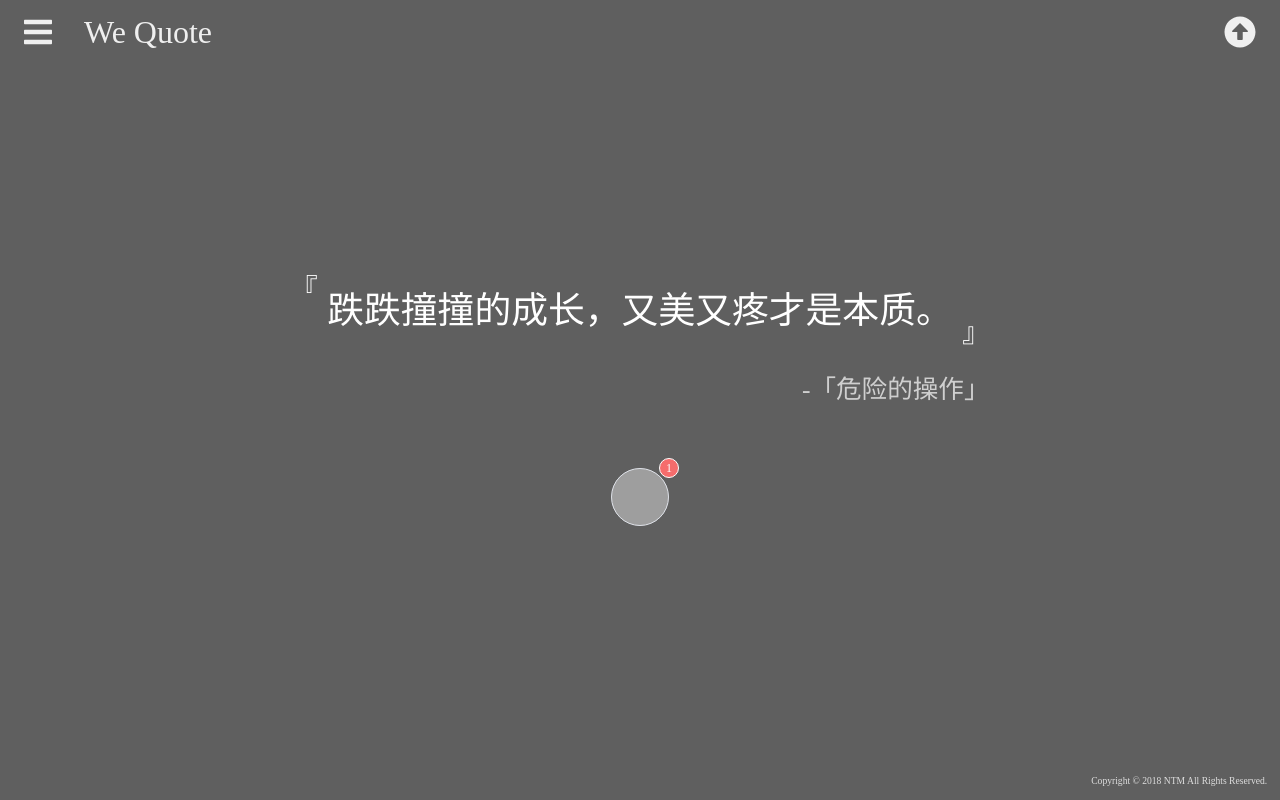
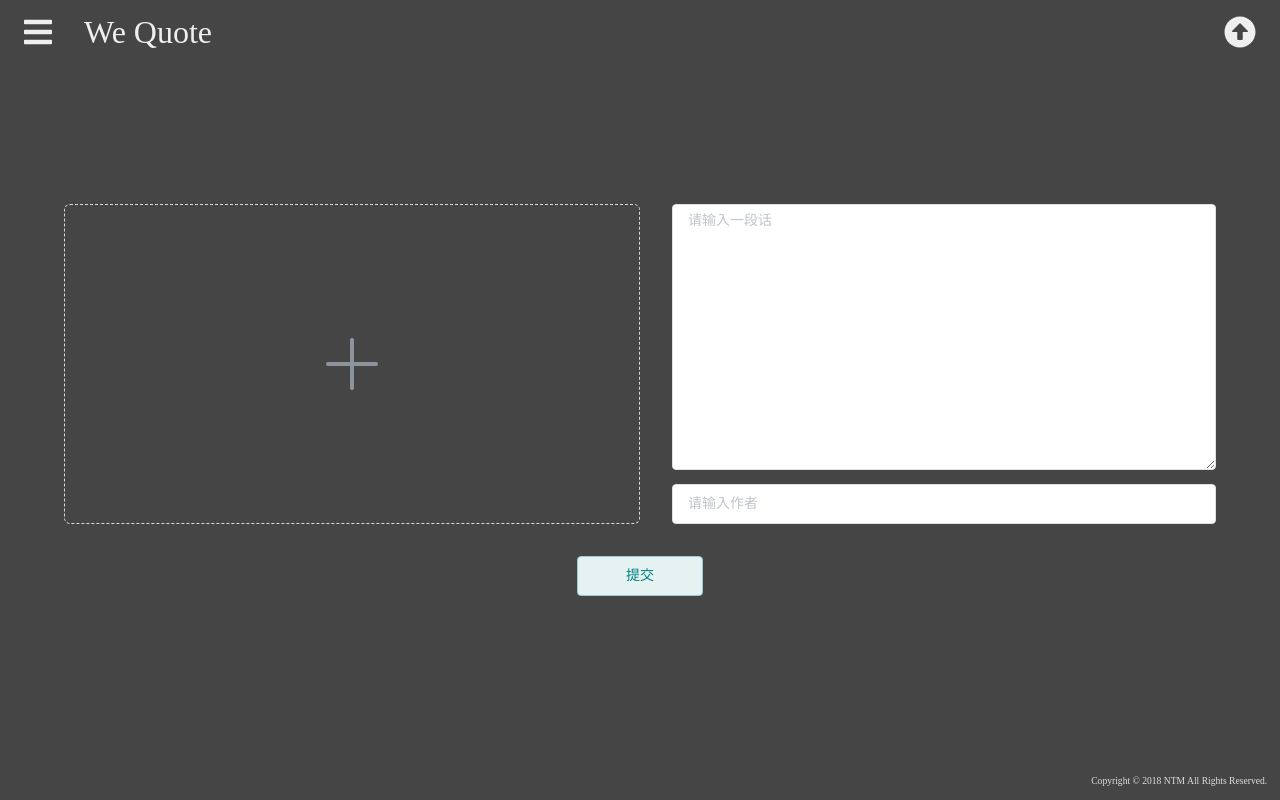
Before and after one commit to enihsyou/hitokoto, a Vue app: page /#/upload in a window 1280 px wide. Before the commit this address led to /#/. Built offline with nearby package versions, Linux system fonts and the light colour scheme.

Commit message:
添加vuex

```diff
--- a/package.json
+++ b/package.json
@@ -22,6 +22,8 @@
     "@vue/cli-service": "^3.0.0-beta.15",
     "@vue/eslint-config-prettier": "^3.0.0-rc.3",
     "axios": "^0.18.0",
+    "compass": "^0.1.1",
+    "compass-mixins": "^0.12.10",
     "node-sass": "^4.9.0",
     "normalize.css": "^8.0.0",
     "sass-loader": "^7.0.1",
--- /dev/null
+++ b/src/data/action-types.js
@@ -0,0 +1,3 @@
+const FETCH_WORD = "fetchWord";
+
+export { FETCH_WORD };
--- /dev/null
+++ b/src/data/mutation-types.js
@@ -0,0 +1,6 @@
+const ADD_WORD = "addWord";
+const LIKE_A_WORD = "likeWord";
+const DISLIKE_A_WORD = "dislikeWord";
+
+
+export { ADD_WORD, LIKE_A_WORD, DISLIKE_A_WORD };
--- /dev/null
+++ b/src/data/store.js
@@ -0,0 +1,78 @@
+import Vue from "vue";
+import Vuex from "vuex";
+import { ADD_WORD, LIKE_A_WORD, DISLIKE_A_WORD } from "./mutation-types";
+
+Vue.use(Vuex);
+
+/**
+ * @typedef {Object} HitokotoWord
+ * @property {number} id 本条一言的id
+ * @property {string} author 作者
+ * @property {string} sentence 一言正文
+ * @property {string} imageUrl 背景图片地址
+ * @property {number} likes 喜欢次数
+ * @property {boolean} liked 是否点击了喜欢
+ */
+
+export default new Vuex.Store({
+  /**@property { [HitokotoWord] } words 很多话*/
+  state: {
+    user: {
+      username: ""
+    },
+    words: [
+      {
+        id: 1,
+        author: "危险的操作",
+        sentence: "跌跌撞撞的成长，又美又疼才是本质。",
+        imageUrl: "https://piccdn.freejishu.com/images/2016/04/04/pixiv51081070.png",
+        likes: 87,
+        liked: false
+      },
+      {
+        id: 2,
+        author: "危险的sdfg操作",
+        sentence: "跌跌fsdgdsfg撞撞的成长，又美又疼才是本质。",
+        imageUrl: "https://piccdn.freejishu.com/images/2016/04/04/pixiv51081070.png",
+        likes: 8,
+        liked: false
+      },
+      {
+        id: 3,
+        author: "危险fdg的sdfg操作",
+        sentence: "3244324跌跌fsdgdsfg撞撞的成长，又美又疼才是本质。",
+        imageUrl: "https://piccdn.freejishu.com/images/2016/04/04/pixiv51081070.png",
+        likes: 1,
+        liked: true
+      }
+    ]
+  },
+  mutations: {
+    /**
+     * @param state
+     * @param {HitokotoWord} newWord 要添加的新句子
+     */
+    [ADD_WORD](state, newWord) {
+      state.words.push(newWord);
+    },
+    [LIKE_A_WORD](state, likedWordId) {
+      let word = state.words.find(word => word.id === likedWordId);
+      word.liked = true;
+      word.likes += 1;
+    },
+    [DISLIKE_A_WORD](state, likedWordId) {
+      let word = state.words.find(word => word.id === likedWordId);
+      word.liked = false;
+      word.likes -= 1;
+    }
+  },
+  getters: {
+    /**@return {HitokotoWord}*/
+    randomWord: state => {
+      return state.words[Math.floor(Math.random() * state.words.length)];
+    },
+    likedWords: state => {
+      return state.words.filter(word => word.liked);
+    }
+  }
+});
--- a/src/main.js
+++ b/src/main.js
@@ -2,8 +2,7 @@ import Vue from "vue";
 import App from "./App.vue";
 
 import router from "./router";
-import store from "./store";
-import "./styles.scss";
+import store from "./data/store";
 
 // Axios
 import "./plugins/axios";
@@ -11,7 +10,7 @@ import "./plugins/axios";
 // Element UI
 import ElementUI from "element-ui";
 import locale from "element-ui/lib/locale/lang/zh-CN";
-
+import "./styles.scss";
 Vue.use(ElementUI, { locale });
 
 // FontAwesome 5
--- a/src/service/file-upload.js
+++ /dev/null
@@ -1,8 +0,0 @@
-import axios from 'axios';
-
-function uploader(url, formData) {
-  return axios.post(url, formData)
-      .then(x => x.data)
-}
-
-export { uploader }
--- /dev/null
+++ b/src/service/web-api.js
@@ -0,0 +1,55 @@
+import axios from "axios";
+
+/**
+ * @typedef {Object} SmmsApiResponse
+ * @property {String} code 上传文件状态。正常情况为 success。出现错误时为 error
+ * @property {String} filename 上传文件时所用的文件名
+ * @property {String} storename 上传后的文件名
+ * @property {Int} size 文件大小
+ * @property {Int} width 图片的宽度
+ * @property {Int} height 图片的高度
+ * @property {String} hash 随机字符串，用于删除文件
+ * @property {String} delete 删除上传的图片文件专有链接
+ * @property {String} url 图片服务器地址
+ * @property {String} path 图片的相对地址
+ * @property {String} msg 上传图片出错时将会出现
+ * @property {number} timestamp
+ */
+
+/**
+ * 向sm.ms API上传图片
+ * https://sm.ms/doc/
+ *
+ * @async
+ * @return {Promise<SmmsApiResponse>} A promise to the token.
+ */
+function uploadForm(file) {
+  let formData = new FormData();
+  formData.append("smfile", file);
+  return axios.post("https://sm.ms/api/upload", formData)
+      .then(x => x.data.data);
+}
+
+/**
+ * @typedef {Object} HitokotoApiResponse
+ * @property {Number} id 本条一言的id
+ * @property {string} hitokoto 一言正文。编码方式unicode。使用utf-8
+ * @property {string} type 类型
+ * @property {string} from 一言的出处
+ * @property {string} creator 添加者
+ * @property {string} created_at 添加时间
+ */
+
+/**
+ * 从一言API下载条目
+ * https://hitokoto.cn/api
+ *
+ * @async
+ * @return {Promise<HitokotoApiResponse>} A promise to the token.
+ */
+function getWordFromHitokotoApi() {
+  return axios.get("https://v1.hitokoto.cn")
+      .then(response => response.data); // https://github.com/axios/axios#response-schema
+}
+
+export { uploadForm, getWordFromHitokotoApi };
--- a/src/store.js
+++ /dev/null
@@ -1,10 +0,0 @@
-import Vue from "vue";
-import Vuex from "vuex";
-
-Vue.use(Vuex);
-
-export default new Vuex.Store({
-  state: {},
-  mutations: {},
-  actions: {}
-});
--- a/src/views/Upload.vue
+++ b/src/views/Upload.vue
@@ -11,25 +11,44 @@
           :on-change="handleFileChange"
           :on-success="handleUploadSuccess"
           :before-upload="beforeUpload"
-          :http-request="networkUpload"
+          :http-request="handleNetworkUpload"
           accept="image/*">
-        <img v-if="imageUrl" :src="imageUrl" class="image">
-        <i v-else class="el-icon-plus uploader-icon"></i>
+        <img v-if="imageUrl"
+             :src="imageUrl"
+             class="image">
+        <i v-else
+           class="el-icon-plus uploader-icon"></i>
       </el-upload>
       <div class="right">
-        <el-input v-model="sentence" placeholder="请输入一段话" type="textarea" class="sentence-input"></el-input>
-        <el-input v-model="author" placeholder="请输入作者" class="author-input"></el-input>
+        <el-input
+            v-model="sentence"
+            placeholder="请输入一段话"
+            type="textarea"
+            class="sentence-input"
+            required></el-input>
+        <el-input
+            v-model="author"
+            placeholder="请输入作者"
+            class="author-input"
+            required></el-input>
       </div>
     </div>
-    <el-button type="primary" plain class="commit-button" @click="commit">提交</el-button>
+    <el-button type="primary"
+               plain
+               class="commit-button"
+               @click="commit">提交
+    </el-button>
   </div>
 
 </template>
 
 <script>
-import { uploader } from "@/service/file-upload";
+import store from "@/data/store";
+import { ADD_WORD } from "@/data/mutation-types";
+import { uploadForm } from "@/service/web-api";
 
 export default {
+  store,
   data() {
     return {
       // imageUrl: "https://piccdn.freejishu.com/images/2016/04/04/pixiv51081070.png",
@@ -39,19 +58,31 @@ export default {
       author: "",
 
       /*保存上传结果*/
-      uploaded: {}
+      /**@type {SmmsApiResponse}*/
+      uploaded: {},
+      file: File
     };
   },
   methods: {
     handleFileChange(file) {
       this.imageUrl = URL.createObjectURL(file.raw);
     },
-    handleUploadSuccess(file) {
+    handleUploadSuccess() {
       this.$message.success("上传成功");
+      this.$store.commit(ADD_WORD, {
+        id: this.uploaded.timestamp,
+        author: this.author,
+        sentence: this.sentence,
+        imageUrl: this.uploaded.url,
+        likes: 0,
+        liked: false
+      });
     },
-    handleUploadFail(file) {
-      this.$message.error("上传失败")
+
+    handleUploadFail() {
+      this.$message.error("上传失败");
     },
+
     beforeUpload(file) {
       const isJPG = file.type === "image/jpeg";
       const isLt2M = file.size / 1024 / 1024 < 2;
@@ -64,32 +95,36 @@ export default {
       }
       return isJPG && isLt2M;
     },
+
     commit() {
-      let upload = this.$refs.upload;
-      if (upload.uploadFiles.length < 1) {
+      let uploader = this.$refs.upload;
+      if (uploader.uploadFiles.length < 1) {
         this.$message.error("未选择图片");
-        return;
+      } else if (this.author.trim().length === 0) {
+        this.$message.error("请填写作者");
+      } else if (this.sentence.trim().length === 0) {
+        this.$message.error("请填写句子");
+      } else {
+        uploader.submit();
       }
-      upload.submit();
     },
-    networkUpload(data) {
-      let formData = new FormData();
-      formData.append("smfile", data.file);
-      uploader(data.action, formData)
+
+    handleNetworkUpload(data) {
+      uploadForm(data.file)
           .then(x => {
-            console.log(x.data);
-            this.uploaded = x.data;
-            this.handleUploadSuccess(data.file)
+            this.uploaded = x;
+            this.handleUploadSuccess();
           })
           .catch(x => {
-            this.handleUploadFail(data.file)
+            this.handleUploadFail();
           });
     }
   }
 };
 </script>
 
-<style scoped lang="scss">
+<style scoped
+       lang="scss">
 .container {
   display: flex;
   flex-direction: column;
--- a/src/views/Word.vue
+++ b/src/views/Word.vue
@@ -2,26 +2,41 @@
   <div id="word-container">
 
     <!--整个网页的背景图层-->
-    <div class='background' :style="{backgroundImage:`url(${word.imageUrl})`}"></div>
+    <div class='background'
+         :style="{backgroundImage:`url(${currentWord.imageUrl})`}"></div>
 
     <!--文字部分-->
     <div class="word-card">
-      <Hitokoto :author="word.author" :sentence="word.sentence" />
+      <Hitokoto :author="currentWord.author"
+                :sentence="currentWord.sentence" />
     </div>
 
-    <el-badge :value="word.likes" :max="99" class="like-badge">
-      <el-button circle class="like-button"
-                 :class="{animated}"
-                 @click="plusOne();">
+    <el-badge :value="currentWord.likes"
+              :max="99"
+              class="like-badge">
+      <el-button circle
+                 class="like-button"
+                 :class="{'animated': currentWord.liked}"
+                 @click="plusOne">
         <!--<font-awesome-icon icon='heart' />-->
       </el-button>
     </el-badge>
 
+    <el-button circle
+               class="next-button"
+               @click="switchToNextWord">
+      <font-awesome-icon icon='heart' />
+    </el-button>
   </div>
 </template>
 
 <script>
 import Hitokoto from "@/components/Hitokoto";
+import { mapGetters } from "vuex";
+import store from "@/data/store";
+import { ADD_WORD, LIKE_A_WORD, DISLIKE_A_WORD } from "@/data/mutation-types";
+
+import { getWordFromHitokotoApi } from "@/service/web-api";
 
 const switchInterval = 5000;
 
@@ -30,34 +45,48 @@ export default {
   components: {
     Hitokoto
   },
+  store,
   data() {
     return {
-      switchInterval,
-      animated: false,
-      word: {
-        id: 1,
-        author: "危险的操作",
-        sentence: "跌跌撞撞的成长，又美又疼才是本质。",
-        imageUrl: "https://piccdn.freejishu.com/images/2016/04/04/pixiv51081070.png",
-        likes: 1
-      }
+      currentWord: {}
     };
   },
   methods: {
     plusOne() {
-      if (this.animated) {
-        this.word.likes -= 1;
+      if (this.currentWord.liked) {
+        store.commit(DISLIKE_A_WORD, this.currentWord.id);
       } else {
-        this.word.likes += 1;
+        store.commit(LIKE_A_WORD, this.currentWord.id);
       }
+    },
+    switchToNextWord() {
+      this.currentWord = this.$store.getters.randomWord;
 
-      this.animated = !this.animated;
+      getWordFromHitokotoApi().then(hitokoto => {
+        let w = {
+          id: hitokoto.id,
+          author: hitokoto.creator,
+          sentence: hitokoto.hitokoto,
+          imageUrl: "https://piccdn.freejishu.com/images/2016/04/04/pixiv51081070.png",
+          likes: Math.floor(Math.random() * 120),
+          liked: false
+        };
+        store.commit(ADD_WORD, w);
+      });
     }
+  },
+  mounted() {
+    this.switchToNextWord();
   }
+  // computed: mapGetters({
+  //   /**@type {HitokotoWord|string}*/
+  //   currentWord: "randomWord"
+  // })
 };
 </script>
 
-<style scoped lang="scss">
+<style scoped
+       lang="scss">
 
 @keyframes bounce {
   from, 20%, 53%, 80%, to {
@@ -143,5 +172,9 @@ export default {
   }
 }
 
-
+.next-button {
+  position: absolute;
+  right: 2em;
+  bottom: 3em;
+}
 </style>
```
Also changed, not shown: 2 other files (tests, documents, lock files or other folders).
